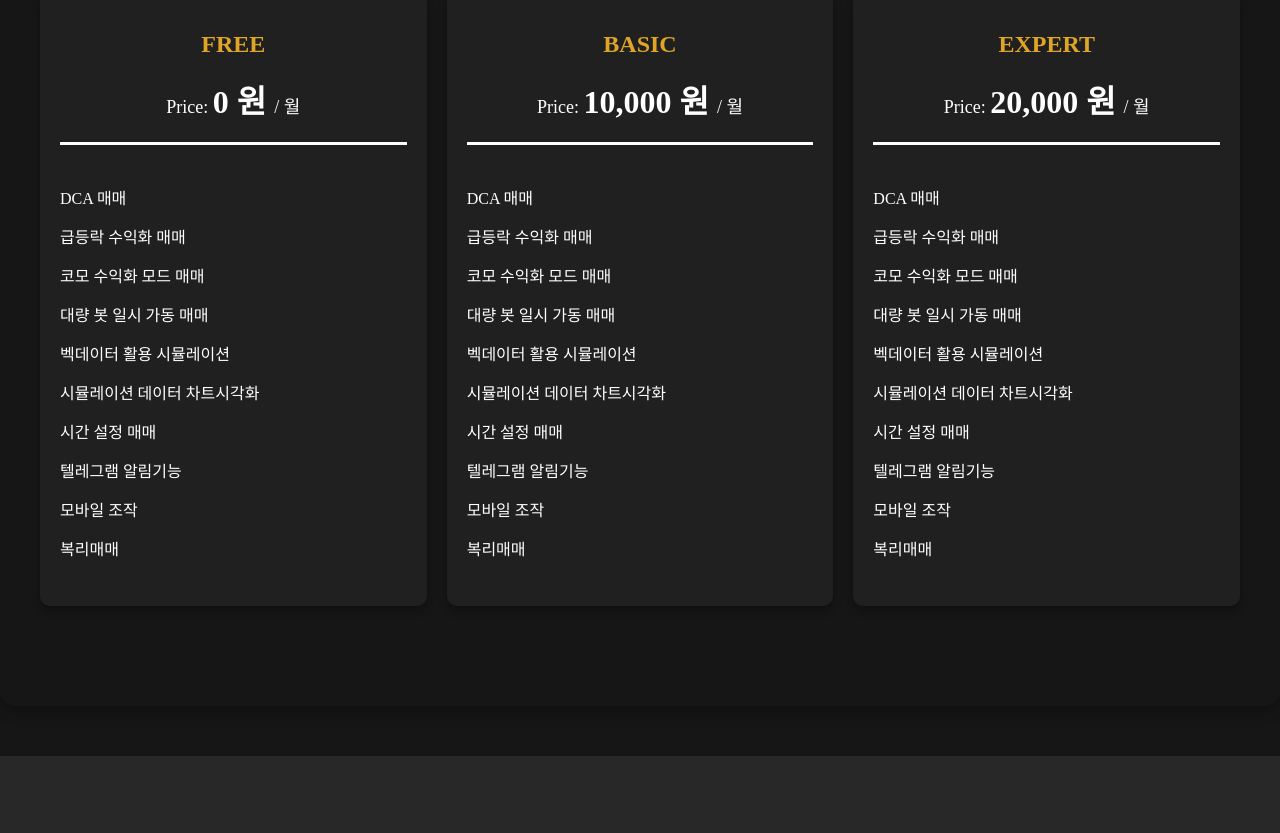
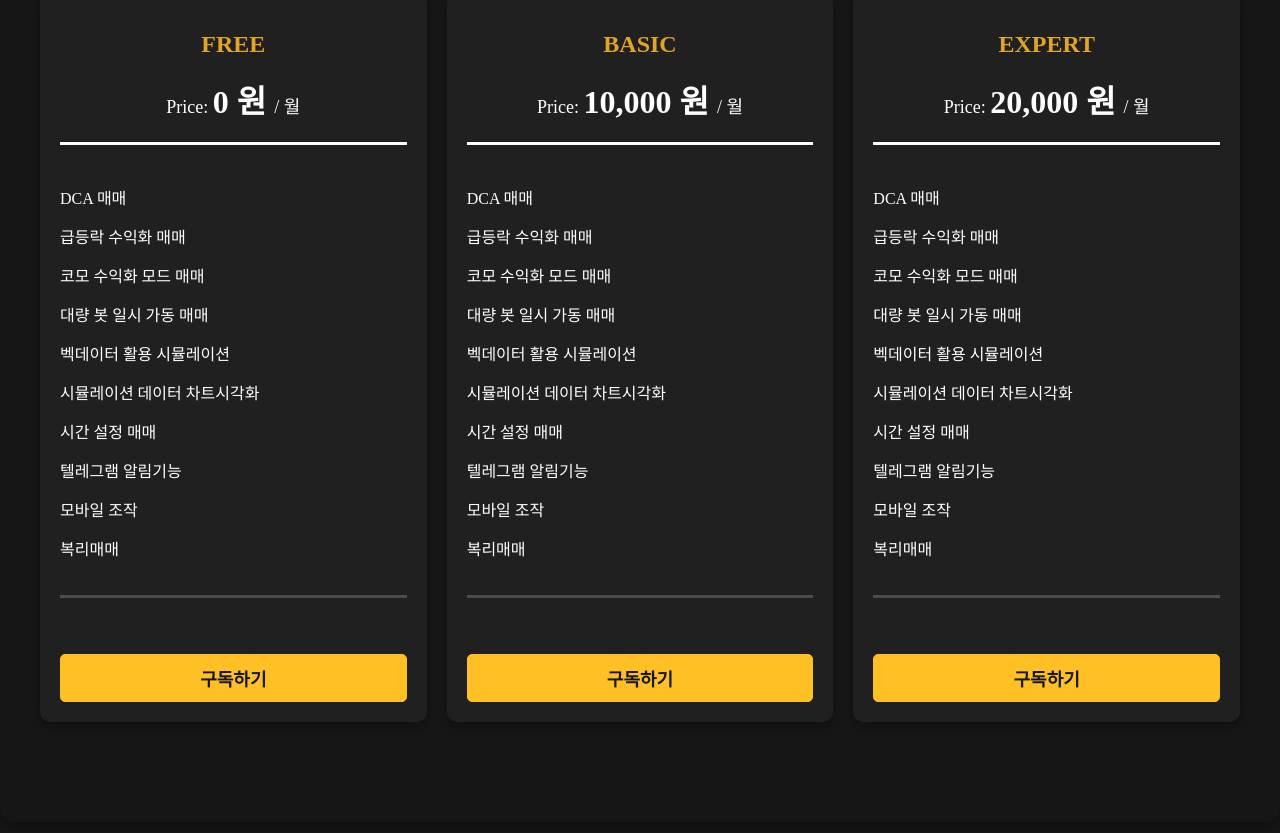
Before and after one commit to Ryugi62/como_website, a Vue app in the folder web/: page /pricing in a window 1280 px wide. Shown: the part 503-1336 px from the top of the page. Built offline with nearby package versions, Linux system fonts and the light colour scheme.

Commit message:
design : add but button

```diff
--- a/web/src/views/PricingView.vue
+++ b/web/src/views/PricingView.vue
@@ -71,6 +71,8 @@
               {{ feature }}
             </li>
           </ul>
+
+          <button class="button como-button1 buy-button">구독하기</button>
         </div>
       </div>
     </section>
@@ -984,9 +986,30 @@ main {
   display: flex;
   flex-direction: column;
 }
+.grade ul::after {
+  content: "";
+  display: block;
+  width: 100%;
+  height: 3px;
+  margin: 20px auto;
+  background: #4c4c4c;
+  margin-bottom: 20px;
+}
 
 .grade li {
   margin-bottom: 10px;
+}
+
+.grade button {
+  padding: 10px 20px;
+  border-radius: 5px;
+  font-size: 18px;
+  transition: all 0.3s ease;
+  width: 100%;
+  margin-top: 20px;
+}
+.grade button:active {
+  transform: scale(0.95);
 }
 
 @media (max-width: 768px) {
```
